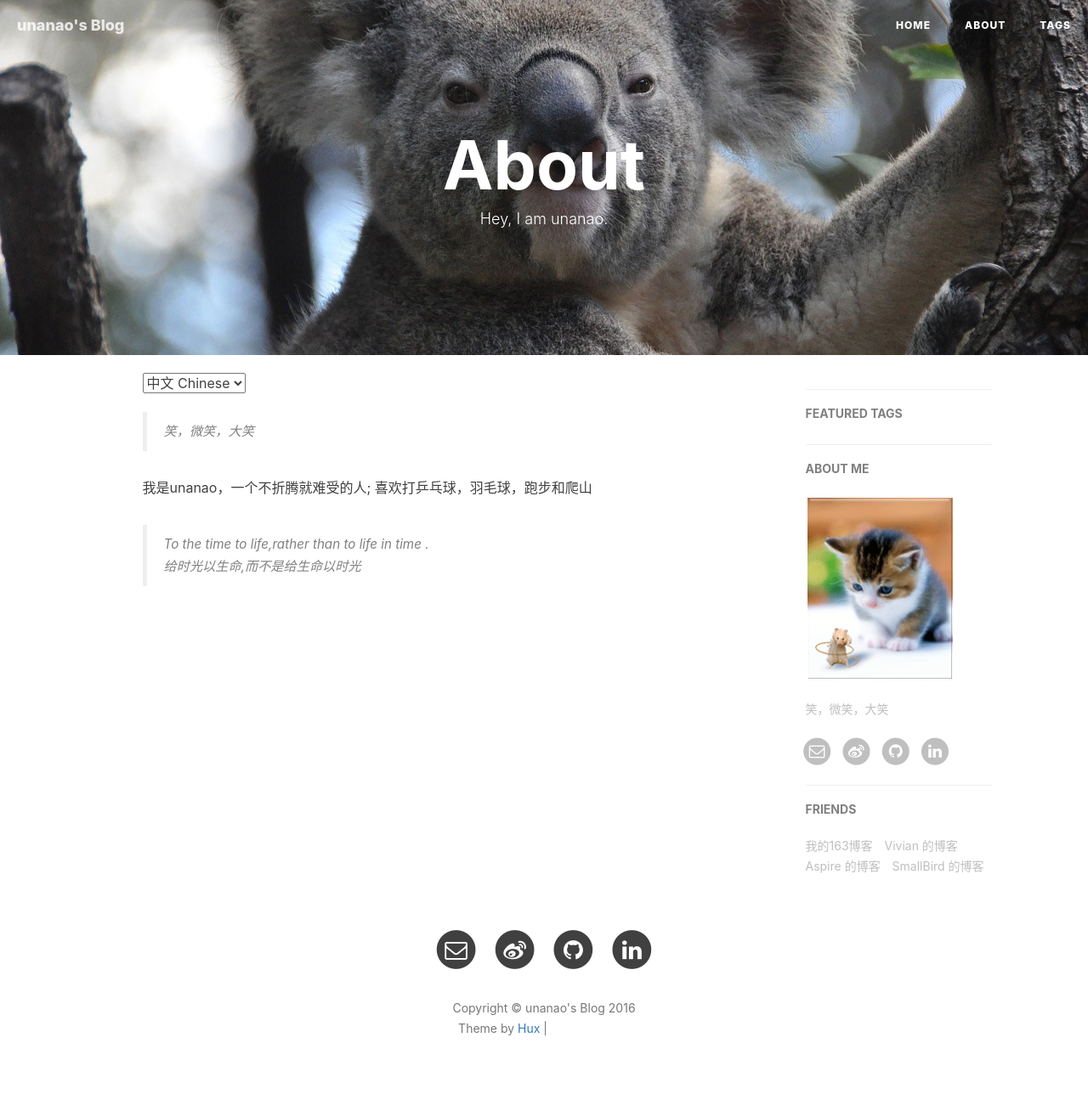
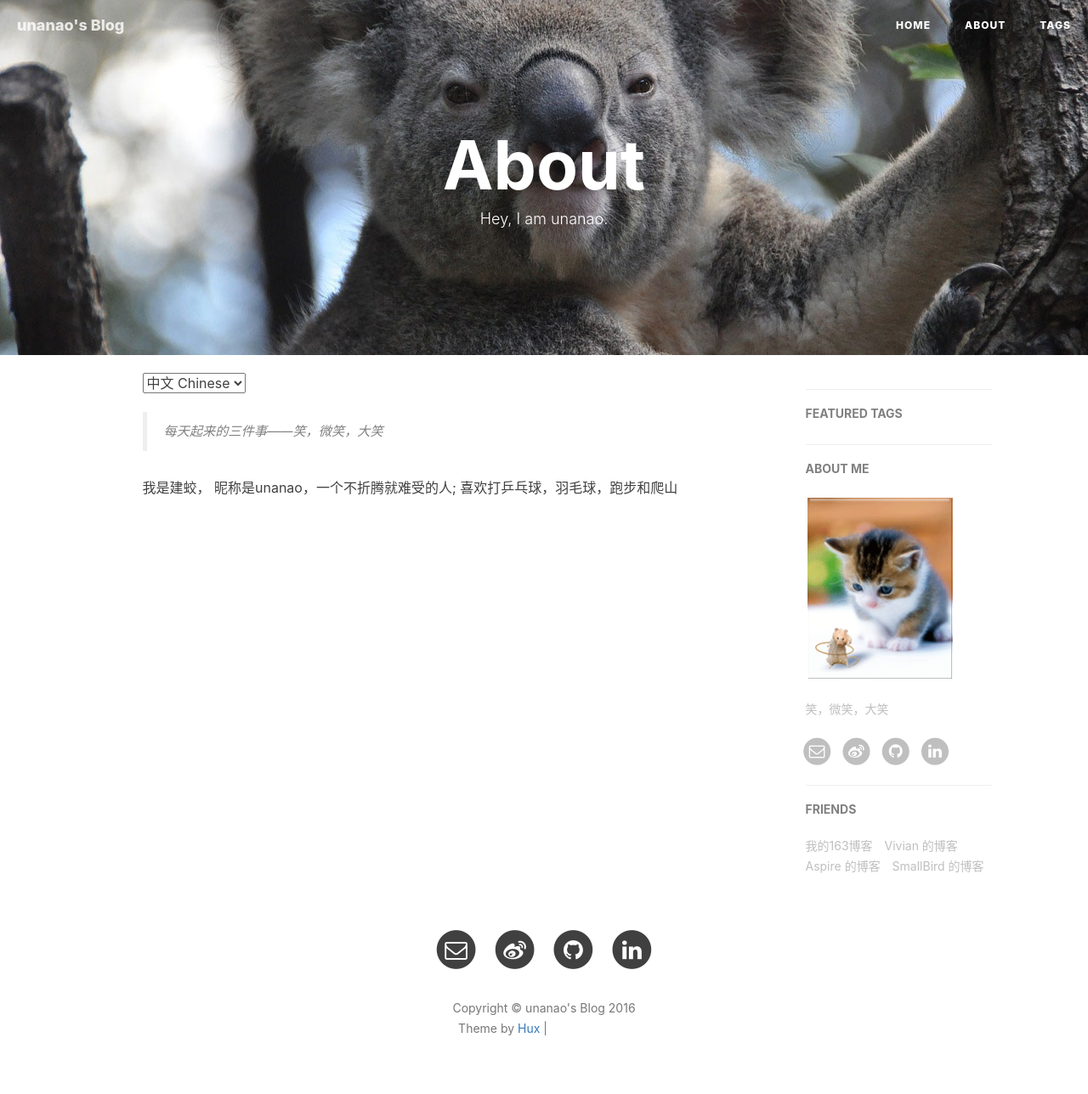
Before and after one commit to xuyumeng/xuyumeng.github.io, a Jekyll site: the page built from about.html, in a window 1280 px wide. Shown: the whole page at 85% size. Built offline with Jekyll 4.4.1, drawn with Linux system fonts in a browser that asks for light colours; nearby versions of some CDN libraries; comment, search, counter and statistics services are not loaded; grey boxes are pictures that could not be loaded.

Commit message:
new description

```diff
--- a/about.html
+++ b/about.html
@@ -15,13 +15,9 @@ header-img: "img/about-bg.jpg"
 <div class="zh post-container">
 
     <!--copied from markdown -->
-    <blockquote><p>笑，微笑，大笑</p></blockquote>
+    <blockquote><p>每天起来的三件事——笑，微笑，大笑</p></blockquote>
 
-    <p>我是unanao，一个不折腾就难受的人; 喜欢打乒乓球，羽毛球，跑步和爬山</p>
-
-    <blockquote><p>To the time to life,rather than to life in time .</p>
-
-    <p>给时光以生命,而不是给生命以时光</p></blockquote>
+    <p>我是建蛟， 昵称是unanao，一个不折腾就难受的人; 喜欢打乒乓球，羽毛球，跑步和爬山</p>
 
 </div>
 
```
